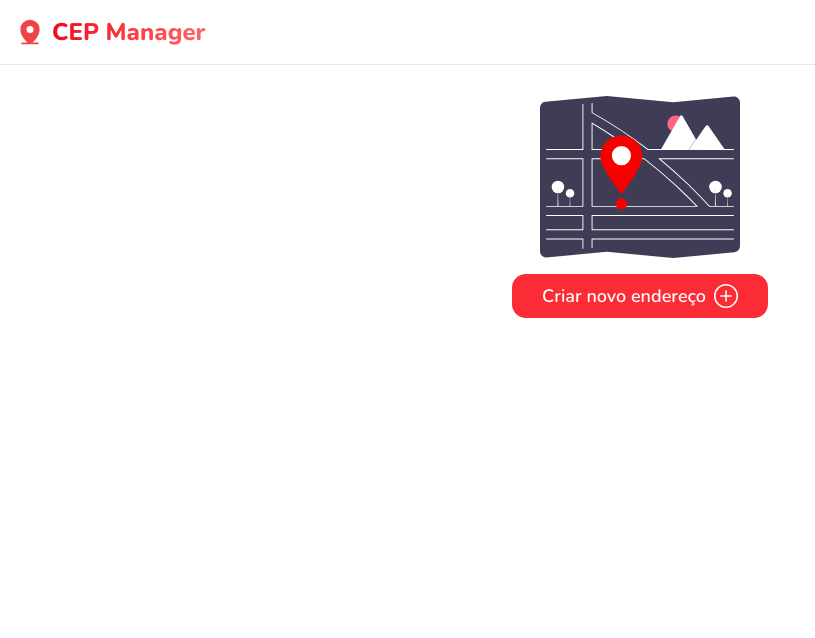
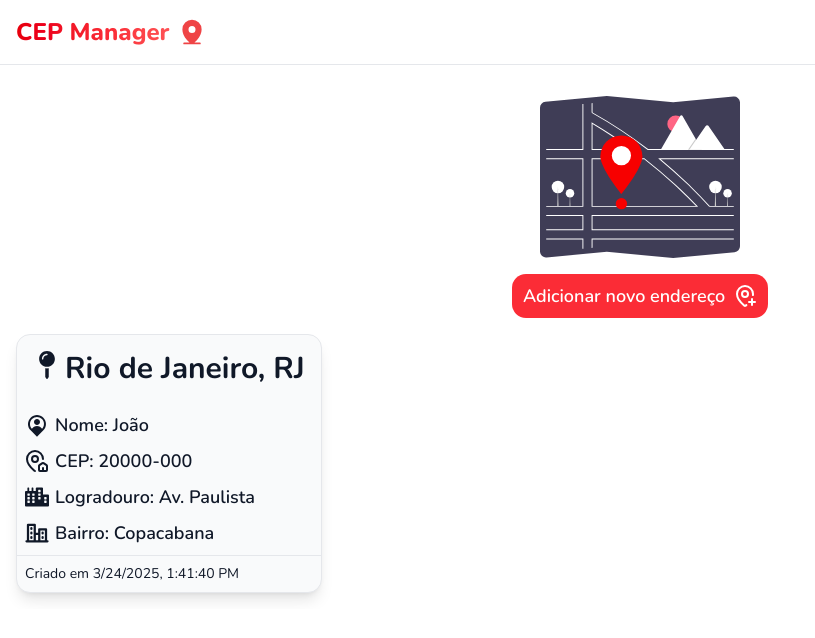
Before and after one commit to vIctorAlexandre2005/cep-manager-react, a Next.js app: page / in a window 1280 px wide. Shown: the top 638 px of the page, without its empty margins (0-815 px from the left). Built offline with nearby package versions, Linux system fonts and the light colour scheme.

Commit message:
styles: cards de dados

```diff
--- /dev/null
+++ b/src/components/Cards/index.tsx
@@ -0,0 +1,47 @@
+import { FaCity, FaHouseUser, FaMapPin } from "react-icons/fa";
+import { HiMiniMapPin } from "react-icons/hi2";
+import { LuMapPinHouse } from "react-icons/lu";
+import { PiCityBold } from "react-icons/pi";
+import { RiMapPinUserFill } from "react-icons/ri";
+
+export function DataCard() {
+  return (
+    <div className="card h-auto shadow-lg duration-300 transition ease-in-out hover:scale-105 cursor-pointer border border-gray-200 text-gray-900 rounded-xl hover:bg-gradient-to-r from-red-600 to-rose-600 hover:text-white bg-gray-50">
+      <header className="card-header p-4">
+        <div className="card-title flex gap-1">
+          <FaMapPin size={28} />
+          <h2 className="font-bold text-3xl flex gap-2 items-center">
+            Rio de Janeiro, RJ
+          </h2>
+        </div>
+      </header>
+
+      <div className="card-body flex flex-col gap-2 p-2">
+        <h1 className="text-lg font-semibold flex gap-1.5 items-center">
+          <RiMapPinUserFill size={24} />
+          Nome: João
+        </h1>
+        <h1 className="text-lg font-semibold flex gap-1.5 items-center">
+          <LuMapPinHouse size={24} />
+          CEP: 20000-000
+        </h1>
+        <h1 className="text-lg font-semibold flex gap-1.5 items-center">
+          <FaCity size={24} />
+          Logradouro: Av. Paulista
+        </h1>
+        <h1 className="text-lg font-semibold flex gap-1.5 items-center">
+          <PiCityBold size={24} />
+          Bairro: Copacabana
+        </h1>
+      </div>
+
+      <footer className="border-t border-gray-200">
+        <div>
+          <h1 className="text-sm p-2 rounded-md">
+            Criado em {new Date().toLocaleString()}
+          </h1>
+        </div>
+      </footer>
+    </div>
+  );
+}
--- a/src/components/Layout/header/index.tsx
+++ b/src/components/Layout/header/index.tsx
@@ -5,8 +5,8 @@
   return (
     <div className="w-full fixed backdrop-blur-xl p-4 flex justify-between border-b border-gray-200">
       <div className="flex gap-2 items-center font-semibold bg-gradient-to-r from-red-600 via-red-500 to-red-400 bg-clip-text text-transparent">
+        <h1 className="text-2xl font-extrabold">CEP Manager</h1>
         <PiMapPinLineFill size={28} color="rgb(239 68 70)" />
-        <h1 className="text-2xl font-extrabold">CEP Manager</h1>
       </div>
     </div>
   );
--- a/src/components/index.tsx
+++ b/src/components/Layout/index.tsx
@@ -1,5 +1,5 @@
 import React from "react";
-import { Header } from "./Layout/header";
+import { Header } from "./header";
 
 interface LayoutProps {
   children: React.ReactNode;
--- a/src/pages/_app.tsx
+++ b/src/pages/_app.tsx
@@ -1,4 +1,4 @@
-import LayoutContainer from "@/components";
+import LayoutContainer from "@/components/Layout";
 import "@/styles/globals.css";
 import type { AppProps } from "next/app";
 
--- a/src/pages/index.tsx
+++ b/src/pages/index.tsx
@@ -1,16 +1,25 @@
+import { DataCard } from "@/components/Cards";
 import { ButtonComponent } from "@/components/common/Button";
 import Image from "next/image";
 import { BsPlusCircle, BsPlusCircleFill } from "react-icons/bs";
+import { HiMiniMapPin } from "react-icons/hi2";
+import { LuMapPin, LuMapPinHouse, LuMapPinPlus } from "react-icons/lu";
 
 export default function Home() {
   return (
-    <div className="flex mt-24 flex-col items-center justify-center overflow-auto gap-4">
-      <Image src="/map.svg" alt="Logo" width={200} height={200} />
-      <ButtonComponent
-        className="bg-red-500 rounded-xl p-2 text-lg text-white font-semibold w-1/5"
-        text="Criar novo endereço"
-        icon={<BsPlusCircle size={24} />}
-      />
+    <div className="flex mt-24 flex-col overflow-auto">
+      <div className="flex justify-center items-center flex-col gap-4">
+        <Image src="/map.svg" alt="Imagem do mapa" width={200} height={200} />
+        <ButtonComponent
+          className="bg-red-500 rounded-xl p-2 text-lg text-white font-semibold w-1/5"
+          text="Adicionar novo endereço"
+          icon={<LuMapPinPlus size={24} />}
+        />
+      </div>
+
+      <div className="flex justify-start p-4">
+        <DataCard />
+      </div>
     </div>
   );
 }
```
